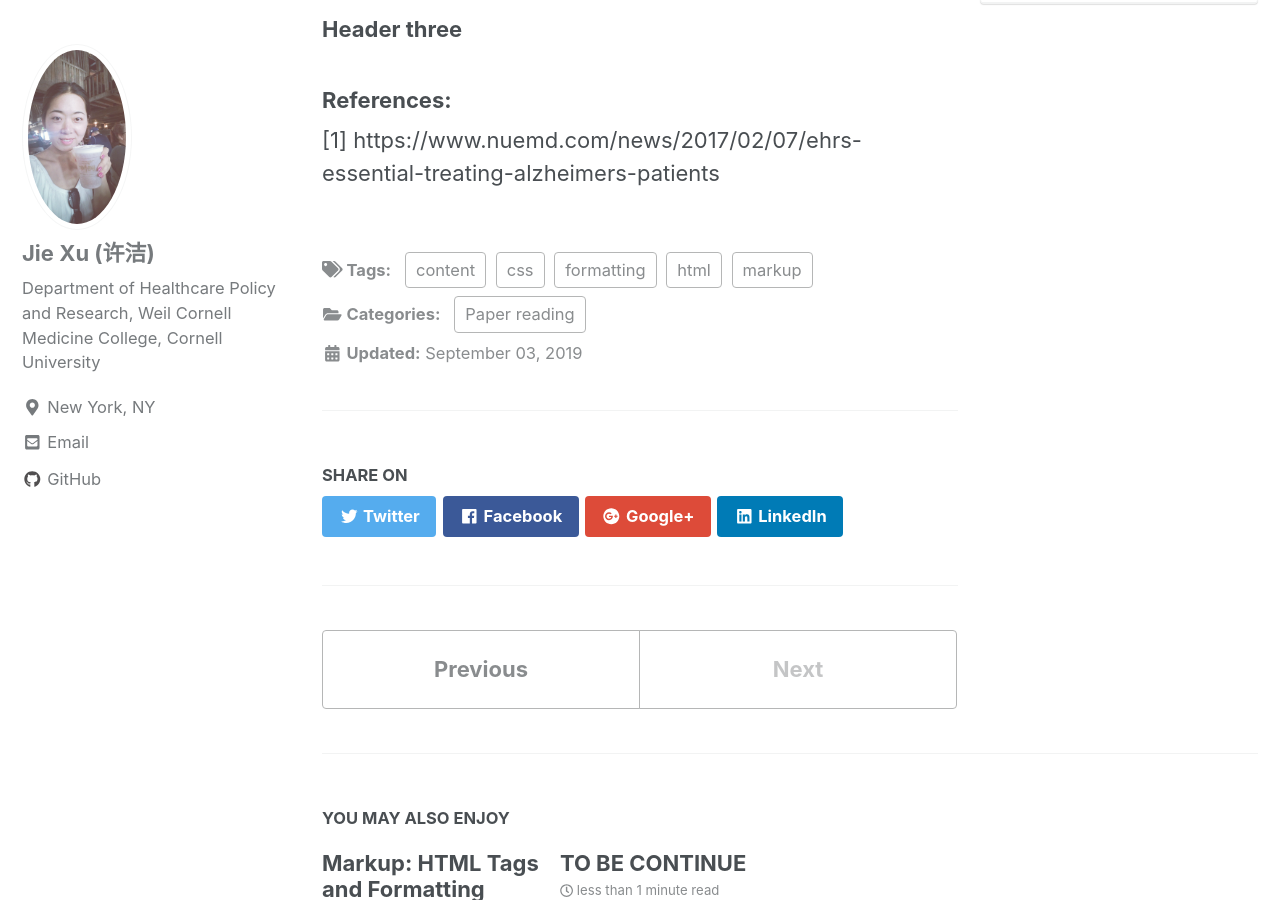
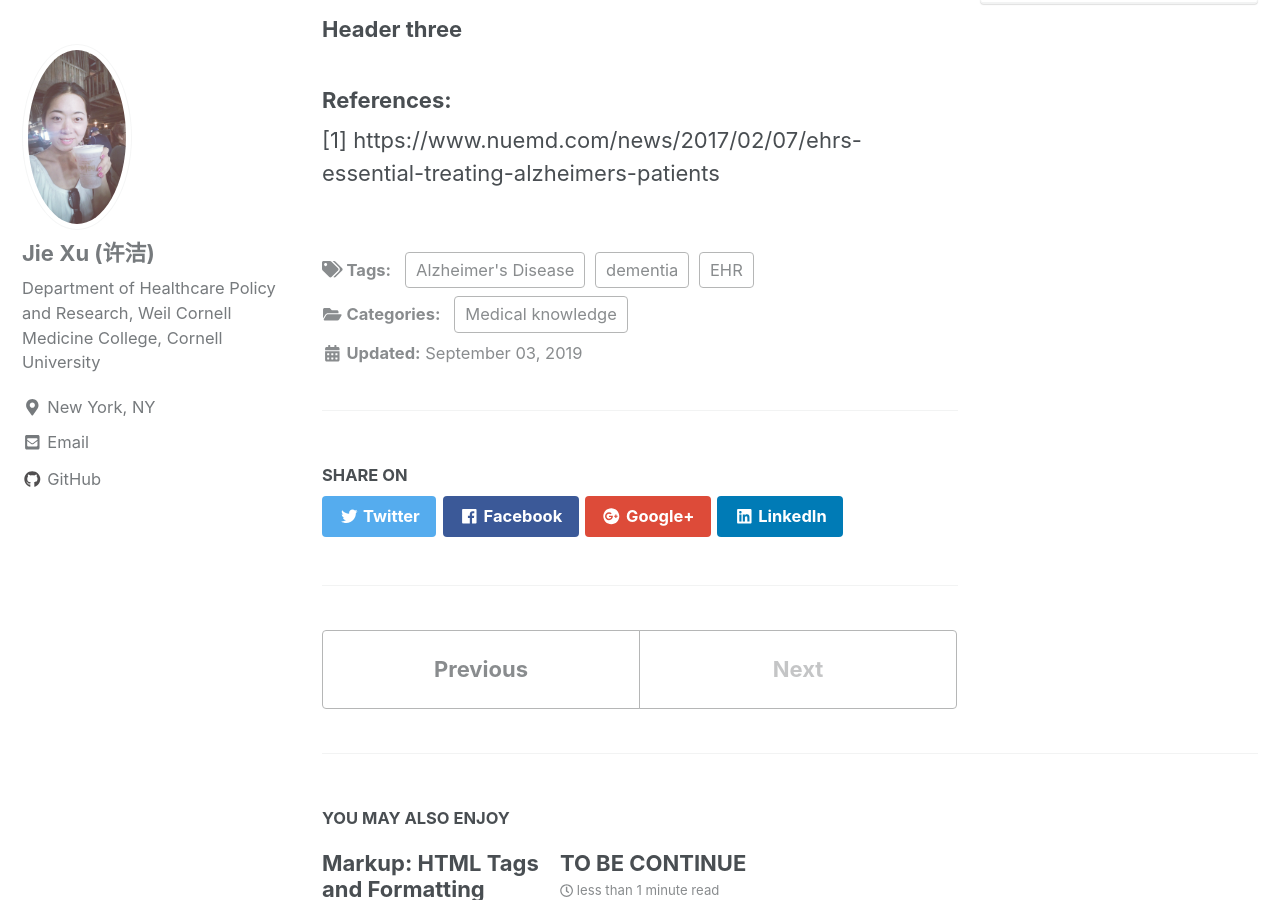
Before and after one commit to jxu1015/jxu1015.github.io, a Jekyll site: the page built from _posts/2019-09-03-Alzheimer's Disease.md, in a window 1280 px wide and 900 px high, scrolled down 397 px. Built offline with Jekyll 4.4.1, drawn with Linux system fonts in a browser that asks for light colours; nearby versions of some CDN libraries.

Commit message:
Update 2019-09-03-Alzheimer's Disease.md

```diff
--- a/_posts/2019-09-03-Alzheimer's Disease.md
+++ b/_posts/2019-09-03-Alzheimer's Disease.md
@@ -1,13 +1,11 @@
 ---
 title: "Alzheimer's Disease"
 categories:
-  - Paper reading
+  - Medical knowledge
 tags:
-  - content
-  - css
-  - formatting
-  - html
-  - markup
+  - Alzheimer's Disease
+  - dementia
+  - EHR
 toc: true
 ---
 
```
